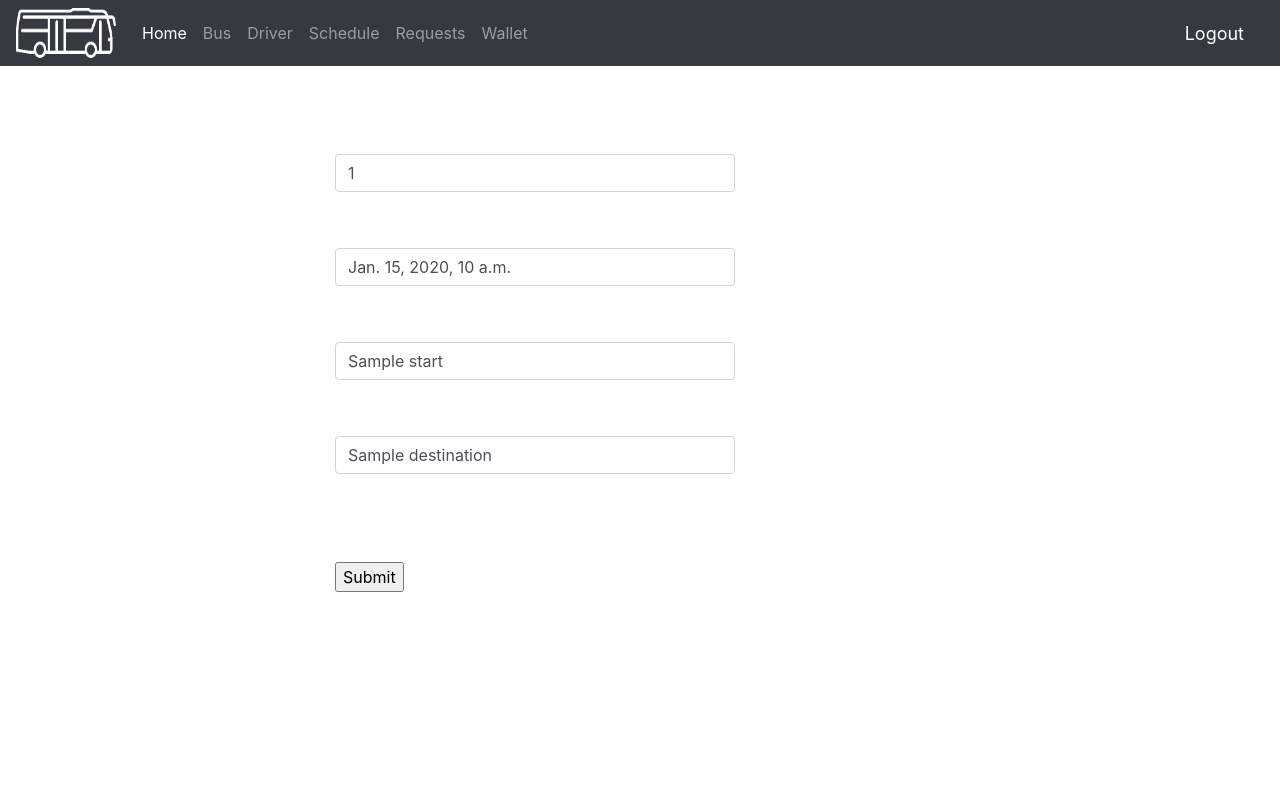
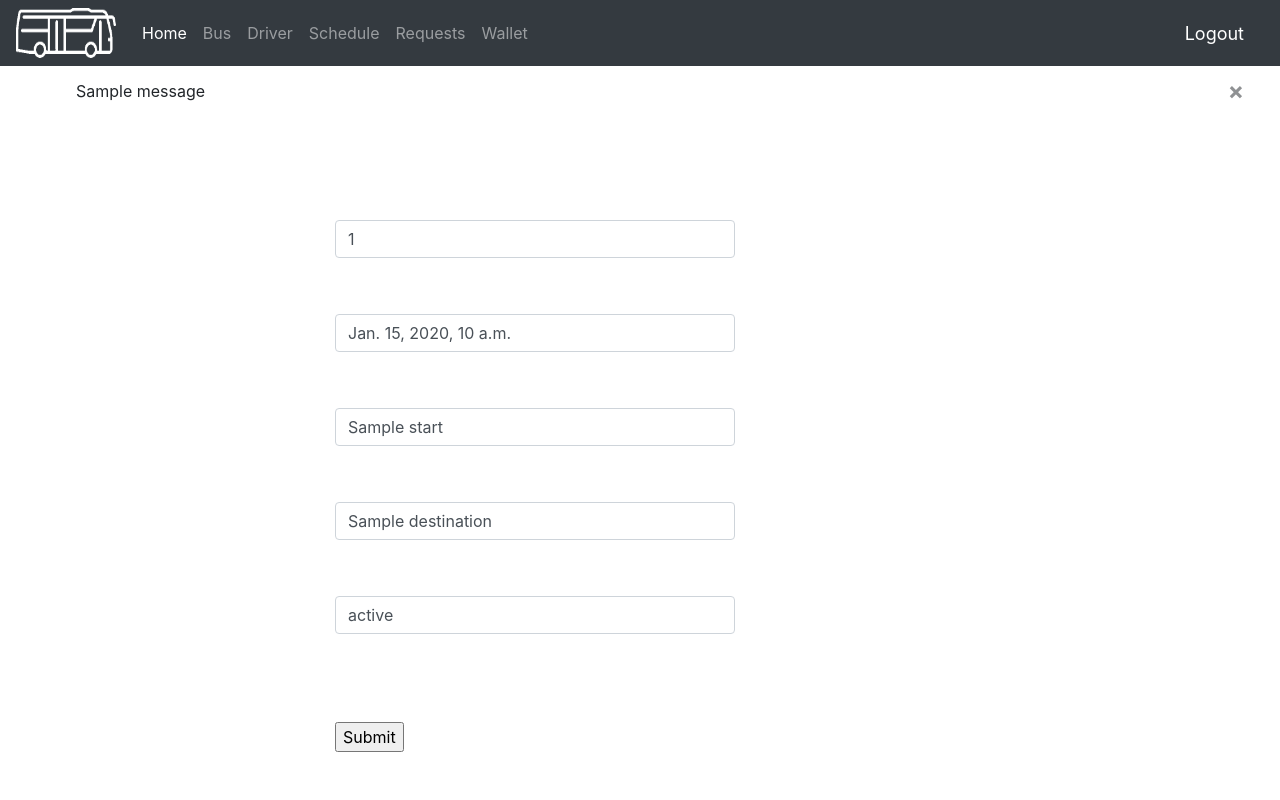
Before and after one commit to Aakansha-modi/Bus_management, a Django app: template Bus_mana/bus/bus_M_/templates/accounts/update_schedule.html in a window 1280 px wide. Run offline with Django 3.2, Linux system fonts and the light colour scheme; the template is opened without the code that fills it: most values are stand-ins (such as "Sample title", 1, 10 or a date in 2020); one stand-in notice (Sample message) is shown; some libraries are stand-ins or nearby versions.

Commit message:
Update update_schedule.html

```diff
--- a/Bus_mana/bus/bus_M_/templates/accounts/update_schedule.html
+++ b/Bus_mana/bus/bus_M_/templates/accounts/update_schedule.html
@@ -1,7 +1,20 @@
 {%  extends 'accounts/main1.html' %}
 
 {% block content %}
-
+{% if messages %}
+<ul class="messages">
+  {% for message in messages %}
+    <div class="container-fluid p-0">
+      <div class="alert {{ message.tags }} alert-dismissible" role="alert" >
+        <button type="button" class="close" data-dismiss="alert" aria-label="Close">
+          <span aria-hidden="True">&times;</span>
+        </button>
+        {{ message }}
+      </div>
+    </div>
+  {% endfor %}
+</ul>
+{% endif %}
 	<br>
 
     <section class="contact" data-aos="fade-up" data-aos-easing="ease-in-out" data-aos-duration="500">
@@ -32,6 +45,10 @@
                 <input type="text" class="form-control" name="destination" id="subject" value="{{destination}}" required>
               </div>
               <br>
+              <div class="form-group mt-3">
+                <input type="text" class="form-control" name="running_status" id="subject" value="{{running_status}}" required>
+              </div>
+              <br>
 
               <br>
               <br>
```
